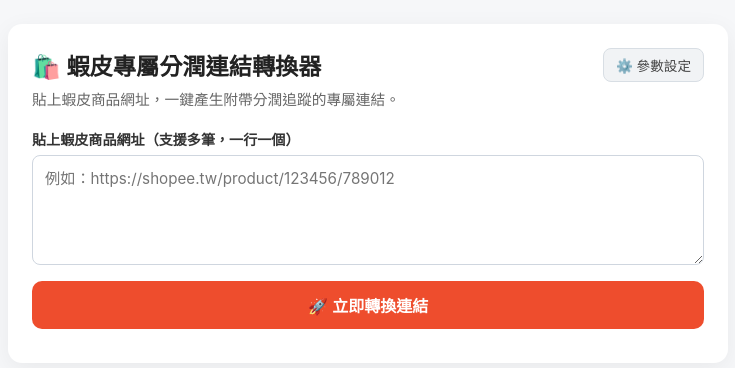
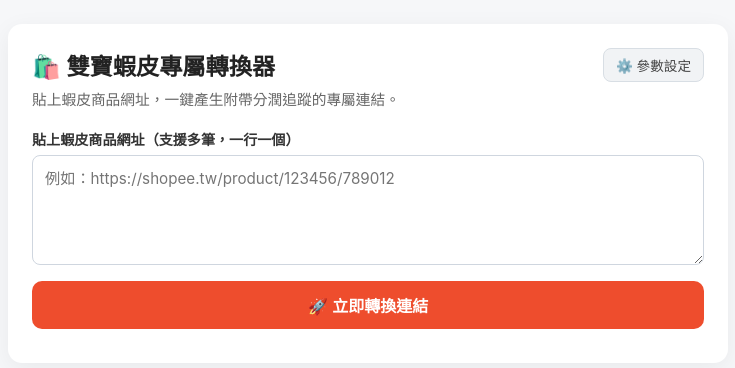
Before and after one commit to shop1155/shopee999, a plain HTML site: page index.html in a window 1280 px wide. Shown: the whole page, without its empty margins (272-1007 px from the left). Drawn offline with Linux system fonts and the light colour scheme.

```diff
--- a/index.html
+++ b/index.html
@@ -156,7 +156,7 @@
 <body>
   <div class="container">
     <div class="header-row">
-      <h1>🛍️ 蝦皮專屬分潤連結轉換器</h1>
+      <h1>🛍️ 雙寶蝦皮專屬轉換器</h1>
       <button type="button" class="toggle-settings-btn" id="toggleSettingsBtn" onclick="toggleSettings()">
         ⚙️ 參數設定
       </button>
```
